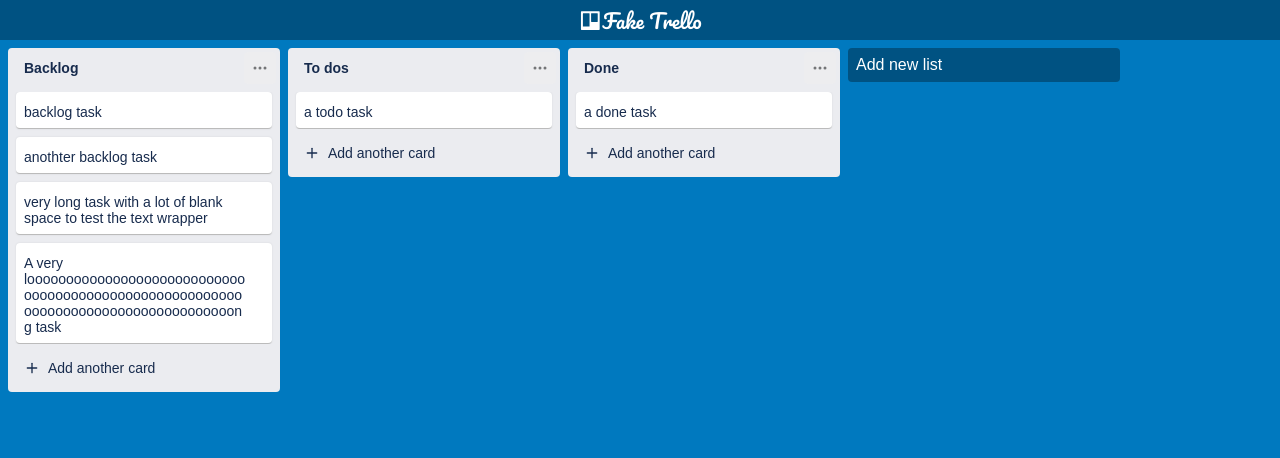
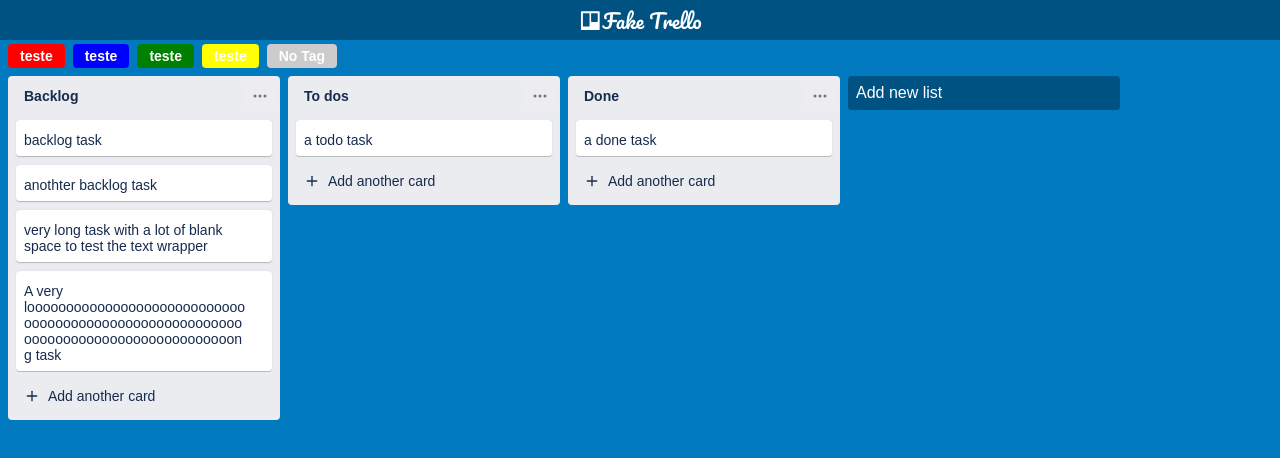
Before and after one commit to cazuzabarberino/fake-trello, a React (Create React App) app: page / in a window 1280 px wide. Shown: the top 458 px of the page. Built offline with nearby package versions, Linux system fonts and the light colour scheme.

Commit message:
label filter btns

```diff
--- a/src/Contexts/LabelContext.tsx
+++ b/src/Contexts/LabelContext.tsx
@@ -3,7 +3,7 @@
 import Label from "../models/Label";
 
 interface LabelState {
-  selected: null | Label;
+  noTagSelected: boolean;
   labels: Label[];
 }
 
@@ -11,6 +11,8 @@
   createLabel: (title: string, color: string) => void;
   deleteLabel: (id: string) => void;
   editLabel: (labelId: string, title: string, color: string) => void;
+  toggleSelection: (labelId: string) => void;
+  toggleNoTag: () => void;
 }
 
 interface LabelContextType {
@@ -19,12 +21,12 @@
 }
 
 const initialState: LabelState = {
-  selected: null,
+  noTagSelected: true,
   labels: [
-    { color: "red", title: "teste", id: "1" },
-    { color: "blue", title: "teste", id: "2" },
-    { color: "green", title: "teste", id: "3" },
-    { color: "yellow", title: "teste", id: "4" },
+    { color: "red", title: "teste", id: "1", selected: true },
+    { color: "blue", title: "teste", id: "2", selected: true },
+    { color: "green", title: "teste", id: "3", selected: true },
+    { color: "yellow", title: "teste", id: "4", selected: true },
   ],
 };
 
@@ -34,6 +36,8 @@
     createLabel: (title: string, color: string) => {},
     deleteLabel: (id: string) => {},
     editLabel: (labelId: string, title: string, color: string) => {},
+    toggleSelection: (labelId: string) => {},
+    toggleNoTag: () => {},
   },
 });
 
@@ -52,6 +56,7 @@
         title,
         color,
         id: shortid.generate(),
+        selected: true,
       };
 
       newState.labels.push(newLabel);
@@ -91,13 +96,33 @@
     [state, setState]
   );
 
+  const toggleSelection = React.useCallback(
+    (labelId: string) => {
+      const newState = {
+        ...state,
+        labels: state.labels.map((label) =>
+          label.id !== labelId ? label : { ...label, selected: !label.selected }
+        ),
+      };
+      setState(newState);
+    },
+    [state, setState]
+  );
+
+  const toggleNoTag = React.useCallback(() => {
+    const newState = { ...state, noTagSelected: !state.noTagSelected };
+    setState(newState);
+  }, [state, setState]);
+
   const actions = React.useMemo<LabelActions>(
     () => ({
       createLabel,
       deleteLabel,
       editLabel,
+      toggleSelection,
+      toggleNoTag,
     }),
-    [createLabel, deleteLabel, editLabel]
+    [createLabel, deleteLabel, editLabel, toggleSelection, toggleNoTag]
   );
 
   return (
--- a/src/models/Label.ts
+++ b/src/models/Label.ts
@@ -2,4 +2,5 @@
   title: string;
   color: string;
   id: string;
+  selected: boolean;
 }
--- a/src/pages/panel/index.tsx
+++ b/src/pages/panel/index.tsx
@@ -12,8 +12,10 @@
 import useTaskList from "../../hooks/useTaskList";
 import useMouseScrollHorizontal from "../../hooks/useMouseScrollHorizontal";
 import TaskList from "../../models/List";
-import { Container, ListContainter } from "./styles";
+import { Container, ListContainter, LabelFilter, LabelBtn } from "./styles";
 import { TaskListContext } from "../../Contexts/TaskListContext";
+import { LabelContext } from "../../Contexts/LabelContext";
+
 const mock = [
   {
     title: "Backlog",
@@ -48,6 +50,8 @@
       })),
     }));
   });
+
+  const { state, actions } = React.useContext(LabelContext);
 
   const taskListContextValue = useTaskList(allLists, setAllLists);
 
@@ -97,6 +101,25 @@
     <TaskListContext.Provider value={taskListContextValue}>
       <DndTaskContext.Provider value={dndContextValue}>
         <Container>
+          <LabelFilter>
+            {state.labels.map((label) => (
+              <LabelBtn
+                key={label.id}
+                on={label.selected}
+                color={label.color}
+                onClick={() => actions.toggleSelection(label.id)}
+              >
+                {label.title}
+              </LabelBtn>
+            ))}
+            <LabelBtn
+              on={state.noTagSelected}
+              color="#ccc"
+              onClick={() => actions.toggleNoTag()}
+            >
+              No Tag
+            </LabelBtn>
+          </LabelFilter>
           <ListContainter id="scroll-test" ref={scrollRef}>
             {allLists.map((list, index) => (
               <CardList
--- a/src/pages/panel/styles.ts
+++ b/src/pages/panel/styles.ts
@@ -3,6 +3,7 @@
 export const Container = styled.div`
   max-height: calc(100vh - 40px);
   display: flex;
+  flex-direction: column;
   padding-bottom: 8px;
   flex: 1;
 `;
@@ -33,3 +34,27 @@
     border-radius: 10px;
   }
 `;
+
+export const LabelFilter = styled.div`
+  padding: 4px 4px 0 8px;
+  display: grid;
+  grid-auto-flow: column;
+  column-gap: 8px;
+  justify-content: start;
+`;
+
+interface LabelBtnProps {
+  color: string;
+  on: boolean;
+}
+
+export const LabelBtn = styled.button<LabelBtnProps>`
+  background: ${({ color }) => color};
+  padding: 4px 12px;
+  border: none;
+  border-radius: 4px;
+  color: white;
+  font-weight: 700;
+  font-size: 14px;
+  opacity: ${({ on }) => (on ? 1 : 0.5)};
+`;
```
